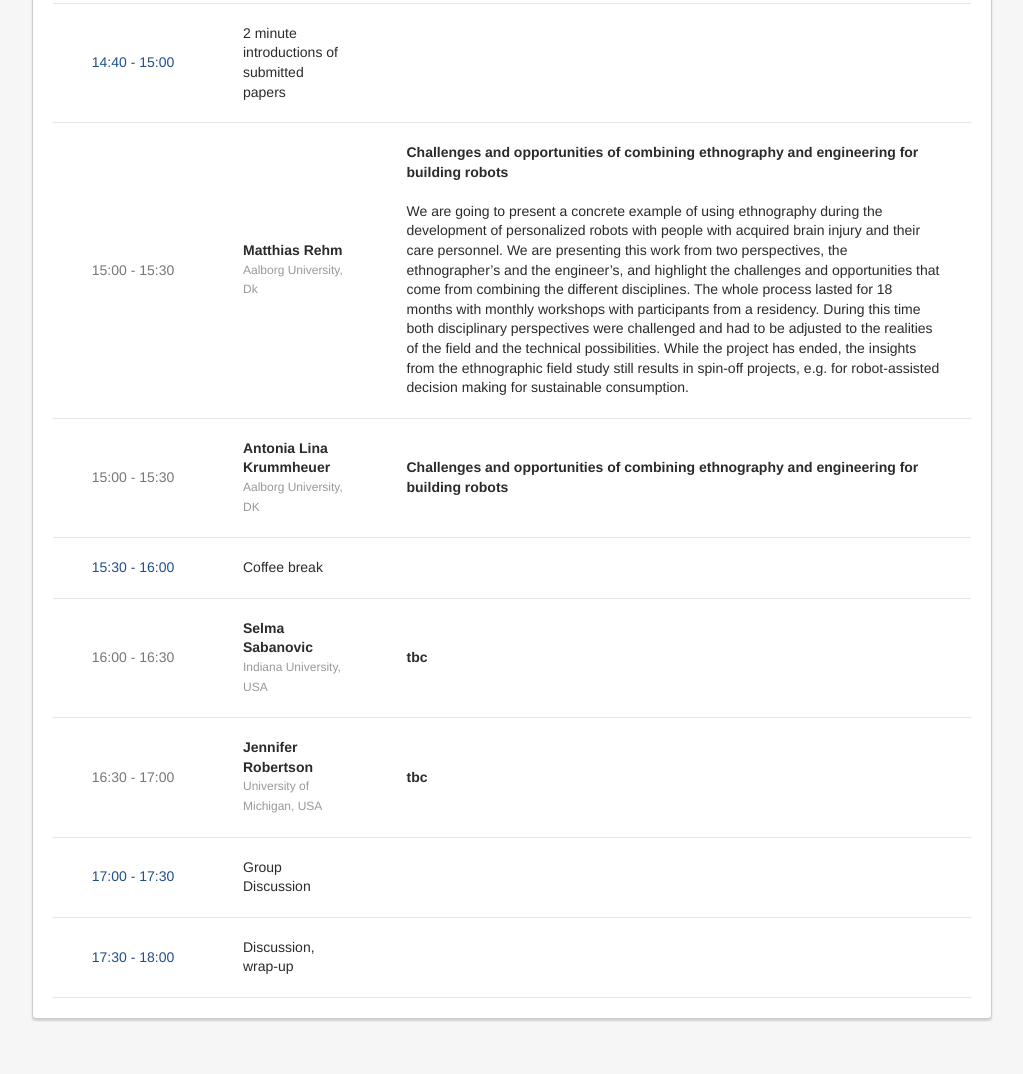
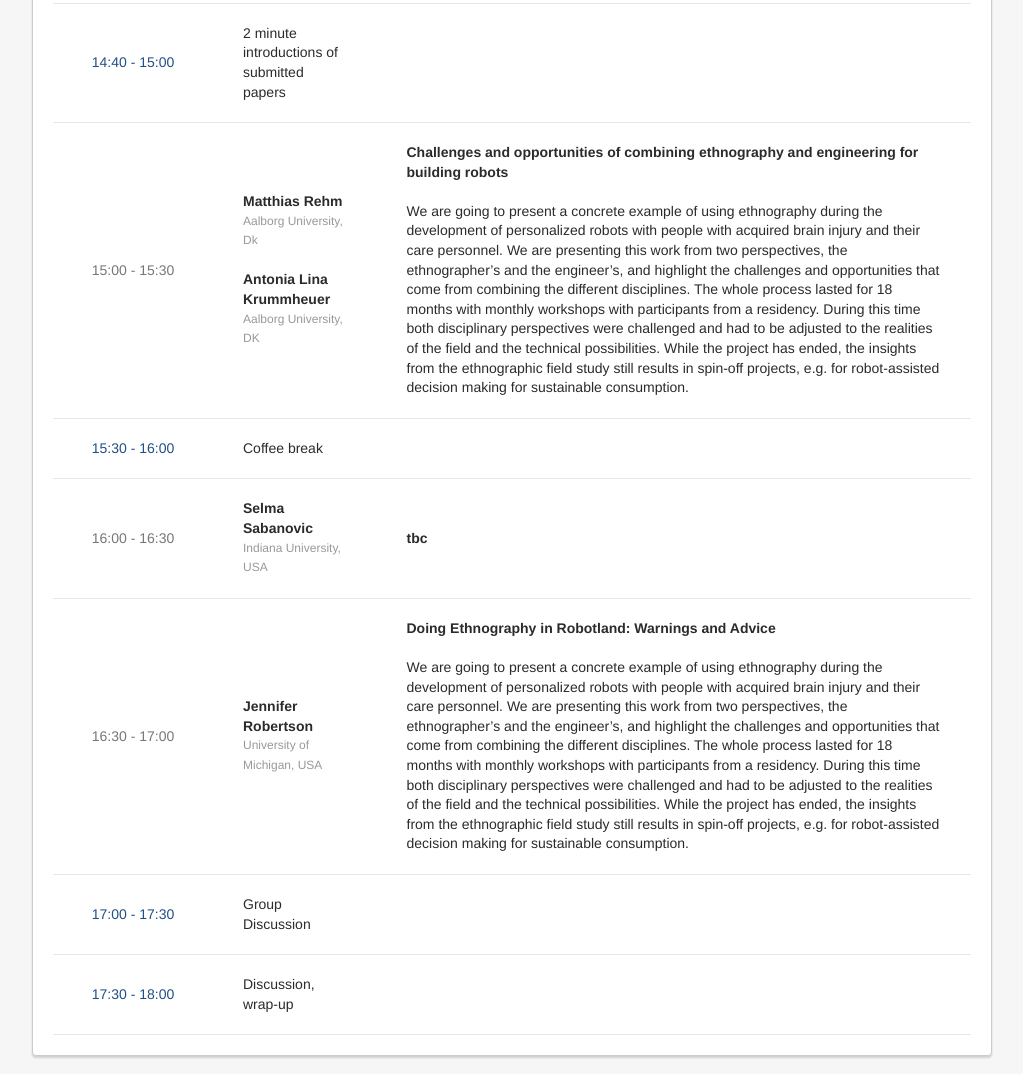
Before and after one commit to ethno-hri24/ethno-hri24.github.io, a plain HTML site: page index.html in a window 1280 px wide. Shown: the part 4269-5343 px from the top of the page, without its empty margins (128-1151 px from the left). Drawn offline with nearby package versions, Linux system fonts and the light colour scheme; some packages are replaced by stand-ins of ours.

Commit message:
Add files via upload

```diff
--- a/index.html
+++ b/index.html
@@ -525,26 +525,16 @@
               <b>Matthias Rehm</b>
               <span class="speakers-company">Aalborg University, Dk</span>
 
+              <b><br>Antonia Lina Krummheuer</b>
+              <span class="speakers-company">Aalborg University, DK</span>
+
             </td>
             <td class="schedule-description"><b>Challenges and opportunities of combining ethnography and engineering for building robots</b><br><br>We are going to present a concrete example of using ethnography during the development of personalized robots with people with acquired brain injury and their care personnel. We are presenting this work from two perspectives, the ethnographer’s and the engineer’s, and highlight the challenges and opportunities that come from combining the different disciplines. The whole process lasted for 18 months with monthly workshops with participants from a residency. During this time both disciplinary perspectives were challenged and had to be adjusted to the realities of the field and the technical possibilities. While the project has ended, the insights from the ethnographic field study still results in spin-off projects, e.g. for robot-assisted decision making for sustainable consumption.</td>
           </tr>
 
 
 
-          <tr>
-            <td class="schedule-time">15:00 - 15:30</td>
-            <td class="schedule-slot">
 
-              <!-- <span class="speaker-photo">
-                <img class="photo" src="./img/Antonia.jpg" alt="Antonia Lina Krummheuer">
-              </span> -->
-
-
-              <b>Antonia Lina Krummheuer</b>
-              <span class="speakers-company">Aalborg University, DK</span>
-            </td>
-            <td class="schedule-description"><b>Challenges and opportunities of combining ethnography and engineering for building robots</b></td>
-          </tr>
 
 
 
@@ -585,7 +575,7 @@
               <b>Jennifer Robertson</b>
               <span class="speakers-company">University of Michigan, USA</span>
             </td>
-            <td class="schedule-description"><b>tbc</b></td>
+            <td class="schedule-description"><b>Doing Ethnography in Robotland: Warnings and Advice</b><br><br>We are going to present a concrete example of using ethnography during the development of personalized robots with people with acquired brain injury and their care personnel. We are presenting this work from two perspectives, the ethnographer’s and the engineer’s, and highlight the challenges and opportunities that come from combining the different disciplines. The whole process lasted for 18 months with monthly workshops with participants from a residency. During this time both disciplinary perspectives were challenged and had to be adjusted to the realities of the field and the technical possibilities. While the project has ended, the insights from the ethnographic field study still results in spin-off projects, e.g. for robot-assisted decision making for sustainable consumption.</td>
           </tr>
 
 
```
